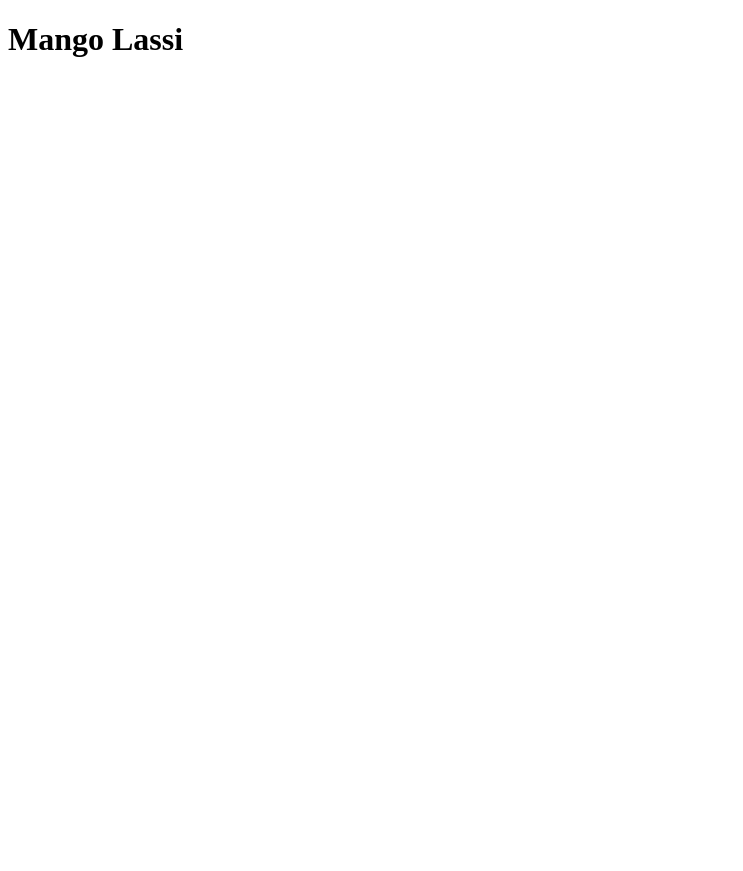
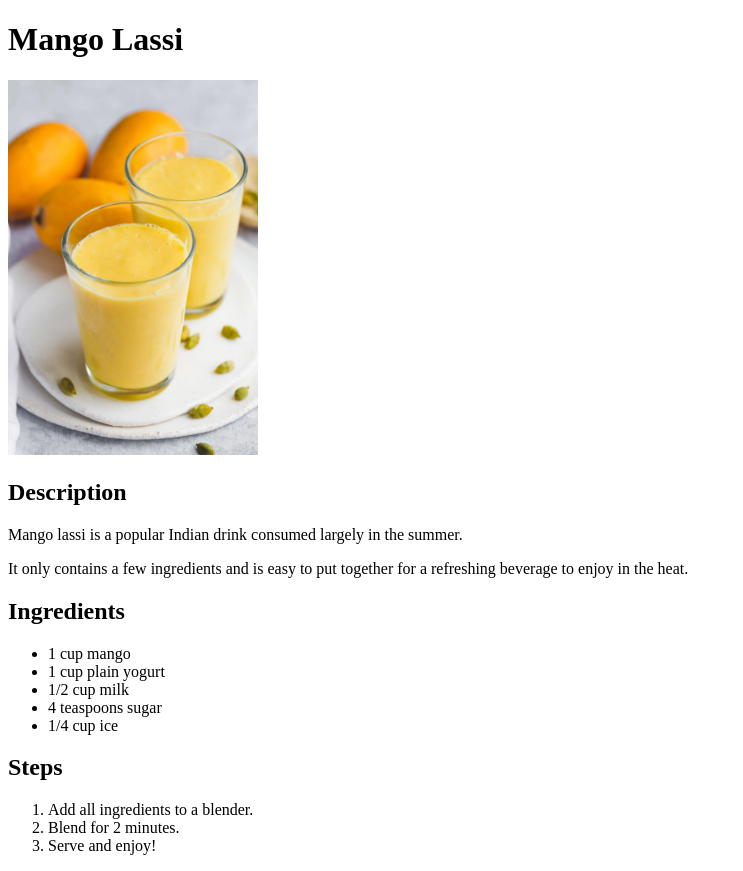
Before and after one commit to nehadesai00/odin-recipes, a plain HTML site: page recipes/mango_lassi.html in a window 1280 px wide. Shown: the whole page, without its empty margins (0-743 px from the left). Before the commit the page ends 800 px from the top, so only its background shows below. Drawn offline with Linux system fonts and the light colour scheme.

Commit message:
Edit mango lassi page

```diff
--- a/recipes/mango_lassi.html
+++ b/recipes/mango_lassi.html
@@ -8,6 +8,28 @@
 
     <body>
         <h1>Mango Lassi</h1>
+
+        <img src="../images/mango_lassi.webp" width=250 alt="An image of mango lassi">
+
+        <h2>Description</h2>
+        <p>Mango lassi is a popular Indian drink consumed largely in the summer.</p>
+        <p>It only contains a few ingredients and is easy to put together for a refreshing beverage to enjoy in the heat.</p>
+
+        <h2>Ingredients</h2>
+        <ul>
+            <li>1 cup mango</li>
+            <li>1 cup plain yogurt</li>
+            <li>1/2 cup milk</li>
+            <li>4 teaspoons sugar</li>
+            <li>1/4 cup ice</li>
+        </ul>
+
+        <h2>Steps</h2>
+        <ol>
+            <li>Add all ingredients to a blender.</li>
+            <li>Blend for 2 minutes.</li>
+            <li>Serve and enjoy!</li>
+        </ol>
     </body>
 
 </html>
```
Also changed, not shown: images/mango_lassi.webp (added).
